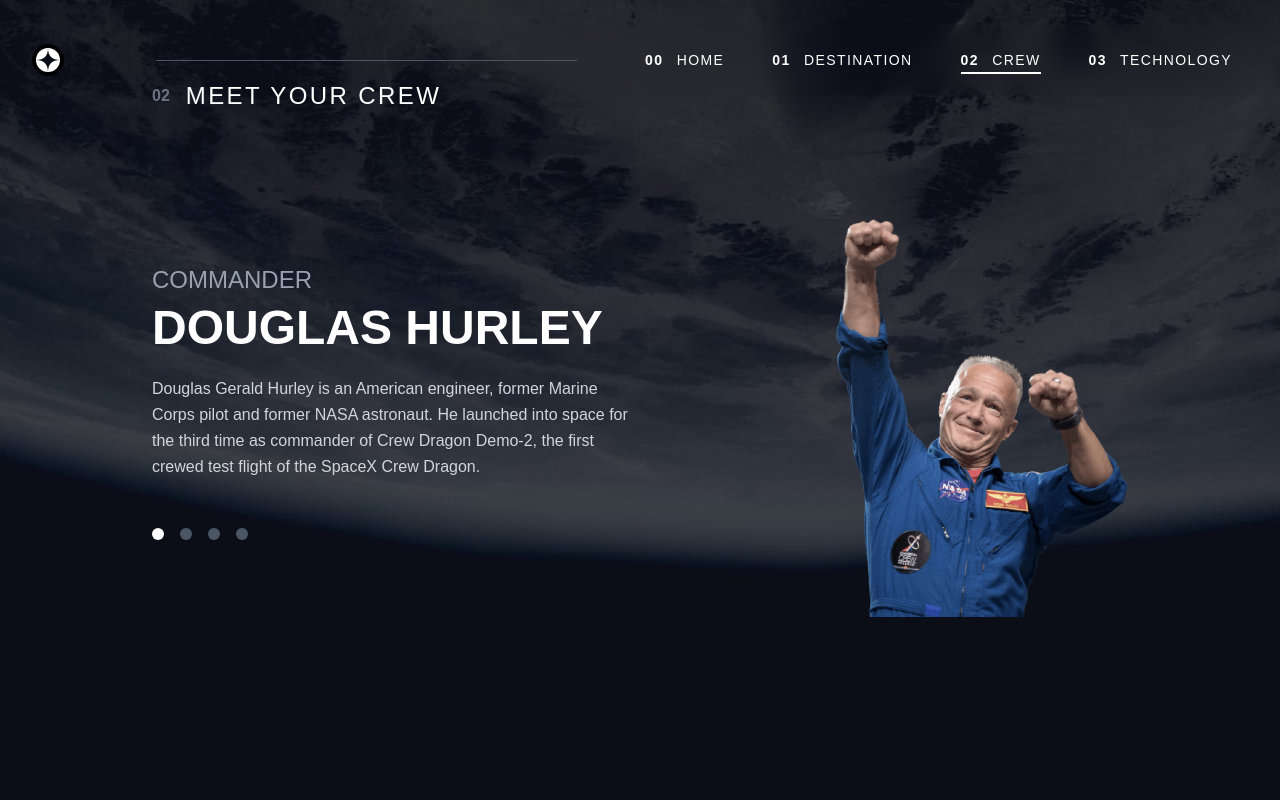
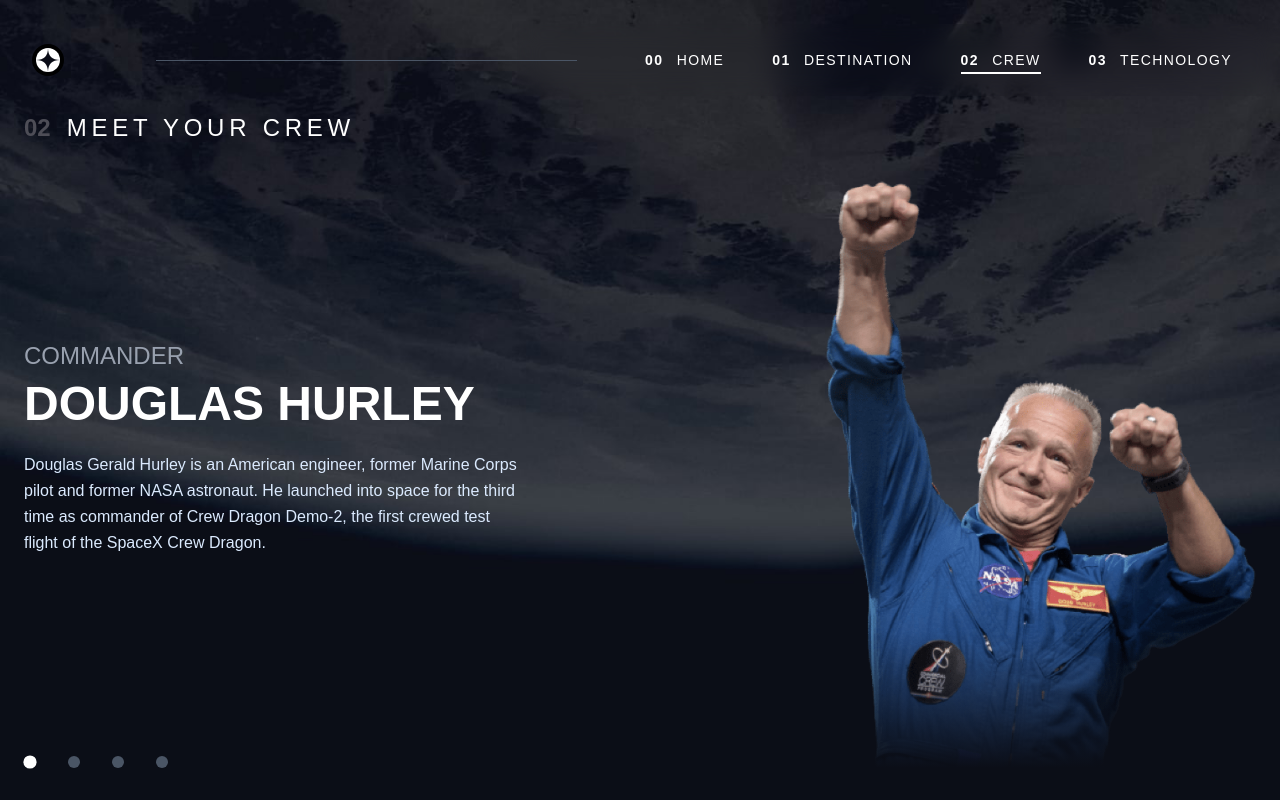
Before and after one commit to Ebrahim-hamada/Space, a React (Vite) app: page /crew in a window 1280 px wide. Built offline with nearby package versions, Linux system fonts and the light colour scheme.

Commit message:
eighth commit Some adjustments to image sizes

```diff
--- a/src/Components/crew/Crew.jsx
+++ b/src/Components/crew/Crew.jsx
@@ -1,4 +1,4 @@
-import React, { useEffect, useState } from 'react';
+import React, { useEffect, useState } from "react";
 import desktopBackground from "../../assets/image/crew/background-crew-desktop.jpg";
 import tabletBackground from "../../assets/image/crew/background-crew-tablet.jpg";
 import mobileBackground from "../../assets/image/crew/background-crew-mobile.jpg";
@@ -33,29 +33,29 @@
       role: "COMMANDER",
       name: "DOUGLAS HURLEY",
       bio: "Douglas Gerald Hurley is an American engineer, former Marine Corps pilot and former NASA astronaut. He launched into space for the third time as commander of Crew Dragon Demo-2, the first crewed test flight of the SpaceX Crew Dragon.",
-      imageUrl: DOUGLAS
+      imageUrl: DOUGLAS,
     },
     {
       id: 1,
       role: "MISSION SPECIALIST",
       name: "MARK SHUTTLEWORTH",
       bio: "Mark Richard Shuttleworth is the founder and CEO of Canonical, the company behind the Linux-based Ubuntu operating system. Shuttleworth became the first South African to travel to space as a space tourist.",
-      imageUrl: MARK
+      imageUrl: MARK,
     },
     {
       id: 2,
       role: "PILOT",
       name: "VICTOR GLOVER",
       bio: "Pilot on the first operational flight of the SpaceX Crew Dragon to the International Space Station. Glover is a commander in the U.S. Navy where he pilots an F/A-18. He was a crew member of Expedition 64, and served as a station systems flight engineer.",
-      imageUrl: VICTOR
+      imageUrl: VICTOR,
     },
     {
       id: 3,
       role: "FLIGHT ENGINEER",
       name: "ANOUSHEH ANSARI",
       bio: "Anousheh Ansari is an Iranian American engineer and co-founder of Prodea Systems. Ansari was the fourth self-funded space tourist, the first self-funded woman to fly to the ISS, and the first Iranian in space.",
-      imageUrl: ANOUSHEH
-    }
+      imageUrl: ANOUSHEH,
+    },
   ];
 
   const handleChangeMember = (index) => {
@@ -71,24 +71,53 @@
 
   return (
     <div
-      className="min-h-screen text-white bg-cover bg-center bg-no-repeat"
+      className="min-h-screen text-center lg:text-start text-white bg-cover bg-center bg-no-repeat"
+      style={{ backgroundImage: `url(${backgroundImage})` }}
+    >
+      <div className="container mx-auto px-6 py-8 max-w-7xl min-h-screen flex flex-col">
+        <div className="mt-20">
+          <div className="flex justify-center lg:justify-start items-center space-x-4">
+            <span className="text-[#4D4D56] font-bold text-2xl">02</span>
+            <h1 className="text-xl tracking-[1.75px] lg:text-2xl lg:tracking-[4.75px] text-white">
+              MEET YOUR CREW
+            </h1>
+          </div>
+        </div>
+
+        <main className="flex-1 flex flex-col lg:flex-row items-center lg:items-end justify-between gap-8">
+          <div
+            className={`w-full lg:w-[35%] order-last lg:order-last h-full flex items-center justify-center transition-opacity duration-300 ${
+              fade ? "opacity-0" : "opacity-100"
+            }`}
+          >
+            <div className="relative w-full h-full flex justify-center lg:justify-start max-h-[900px]  overflow-visible">
+              <img
+                src={currentMember.imageUrl}
+                alt={currentMember.name}
+                className="object-contain object-bottom h-full  w-full md:w-[50%] lg:w-full floating-img"
                 style={{
-        backgroundImage: `url(${backgroundImage})`,
+                  clipPath: "inset(0 0 -20% 0)",
+                  transformOrigin: "bottom center",
+                  position: "relative",
+                  zIndex: 1,
                 }}
-    >
-      <div className="min-h-screen text-white overflow-hidden">
-        <div className="w-[80%] mx-auto px-6 min-h-[700px] flex flex-col">
-          <header className="pt-20 pb-6">
-            <div className="flex items-center">
-              <span className="text-gray-500 font-bold mr-4">02</span>
-              <h1 className="text-xl md:text-2xl tracking-widest">MEET YOUR CREW</h1>
+              />
+              <div
+                className="absolute bottom-0 left-0 w-full h-1/3"
+                style={{
+                  background:
+                    "linear-gradient(to top, #0b0e17 0%, transparent 70%)",
+                  zIndex: 2,
+                  pointerEvents: "none",
+                }}
+              />
             </div>
-          </header>
+          </div>
 
-          <main className="flex-1 flex flex-col md:flex-row items-center justify-between gap-8">
-            <div className="md:w-1/2 z-10">
+
+          <div className="w-full lg:w-1/2 z-10">
             <div
-                className={`max-w-xl transition-opacity duration-300 ${
+              className={`max-w-[500px] mx-auto lg:mx-0 transition-opacity duration-300 mt-10 lg:mb-50 ${
                 fade ? "opacity-0" : "opacity-100"
               }`}
             >
@@ -98,18 +127,20 @@
               <h3 className="text-4xl md:text-5xl font-bold mb-6">
                 {currentMember.name}
               </h3>
-                <p className="text-gray-300 mb-12 leading-relaxed">
+              <p className="text-blue-100 mb-12 leading-relaxed">
                 {currentMember.bio}
               </p>
+            </div>
 
-                <div className="flex space-x-4 mb-8">
+            {/* نقاط التحكم */}
+            <div className="flex space-x-8 justify-center lg:justify-start my-8 lg:my-0">
               {crewMembers.map((member, index) => (
                 <button
                   key={member.id}
                   onClick={() => handleChangeMember(index)}
-                      className={`w-3 h-3 rounded-full cursor-pointer !rounded-button ${
+                  className={`w-3 h-3 rounded-full cursor-pointer transition-colors duration-200 ${
                     activeCrewMember === index
-                          ? "bg-white"
+                      ? "bg-white scale-110"
                       : "bg-gray-600 hover:bg-gray-400"
                   }`}
                   aria-label={`View ${member.name}`}
@@ -117,27 +148,7 @@
               ))}
             </div>
           </div>
-            </div>
-
-            <div
-              className={`md:w-[30%] h-full flex items-end justify-center transition-opacity duration-300 ${
-                fade ? "opacity-0" : "opacity-100"
-              }`}
-            >
-              <div className="relative w-full h-full max-h-[700px] overflow-visible">
-                <img
-                  src={currentMember.imageUrl}
-                  alt={currentMember.name}
-                  className="object-contain object-bottom h-full w-full floating-img"
-                  style={{
-                    clipPath: "inset(0 0 -20% 0)",
-                    transformOrigin: "bottom center",
-                  }}
-                />
-              </div>
-            </div>
         </main>
-        </div>
       </div>
     </div>
   );
--- a/src/Components/destination/Destination.jsx
+++ b/src/Components/destination/Destination.jsx
@@ -1,4 +1,5 @@
 import React, { useEffect, useState } from "react";
+import "./Destination.css"
 import desktopBackground from "../../assets/image/destination/background-destination-desktop.jpg";
 import tabletBackground from "../../assets/image/destination/background-destination-tablet.jpg";
 import mobileBackground from "../../assets/image/destination/background-destination-mobile.jpg";
```
Also changed, not shown: src/Components/crew/Crew.css (added, +10 -0 lines). Lines whose indentation alone changed are shown as unchanged.
